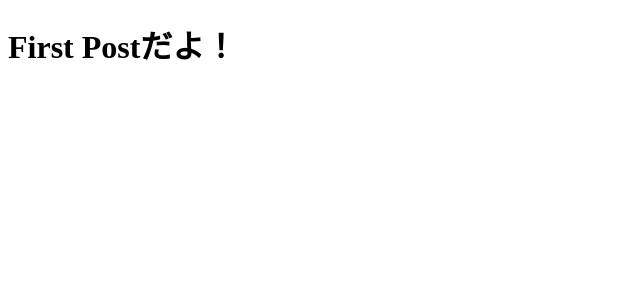
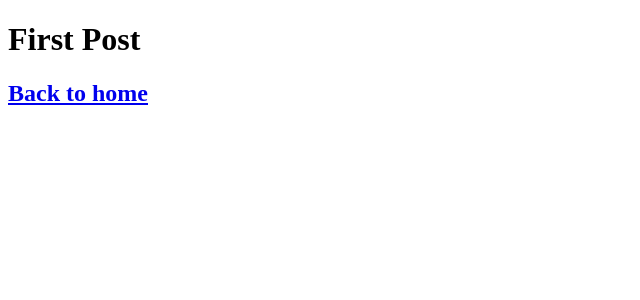
Before and after one commit to Yu0614/learn_react_v18, a Next.js app: page /posts/first-post in a window 1280 px wide. Shown: the top 300 px of the page, without its empty margins (0-640 px from the left). Built offline with nearby package versions, Linux system fonts and the light colour scheme.

Commit message:
feat: Navigate Between Pages section 4

```diff
--- a/pages/index.js
+++ b/pages/index.js
@@ -1,5 +1,6 @@
 import Head from 'next/head';
 import styles from '../styles/Home.module.css';
+import Link from 'next/link';
 
 export default function Home() {
   return (
@@ -11,7 +12,7 @@
 
       <main>
         <h1 className={styles.title}>
-          Learn <a href="https://nextjs.org">Next.js!</a>
+          Read <Link href="/posts/first-post">this page!</Link>
         </h1>
 
         <p className={styles.description}>
--- a/pages/posts/first-post.js
+++ b/pages/posts/first-post.js
@@ -1,3 +1,12 @@
+import Link from 'next/link';
+
 export default function FirstPost() {
-  return <h1>First Postだよ！</h1>;
+  return (
+    <div>
+      <h1>First Post</h1>
+      <h2>
+        <Link href="/">Back to home</Link>
+      </h2>
+    </div>
+  );
 }
```
